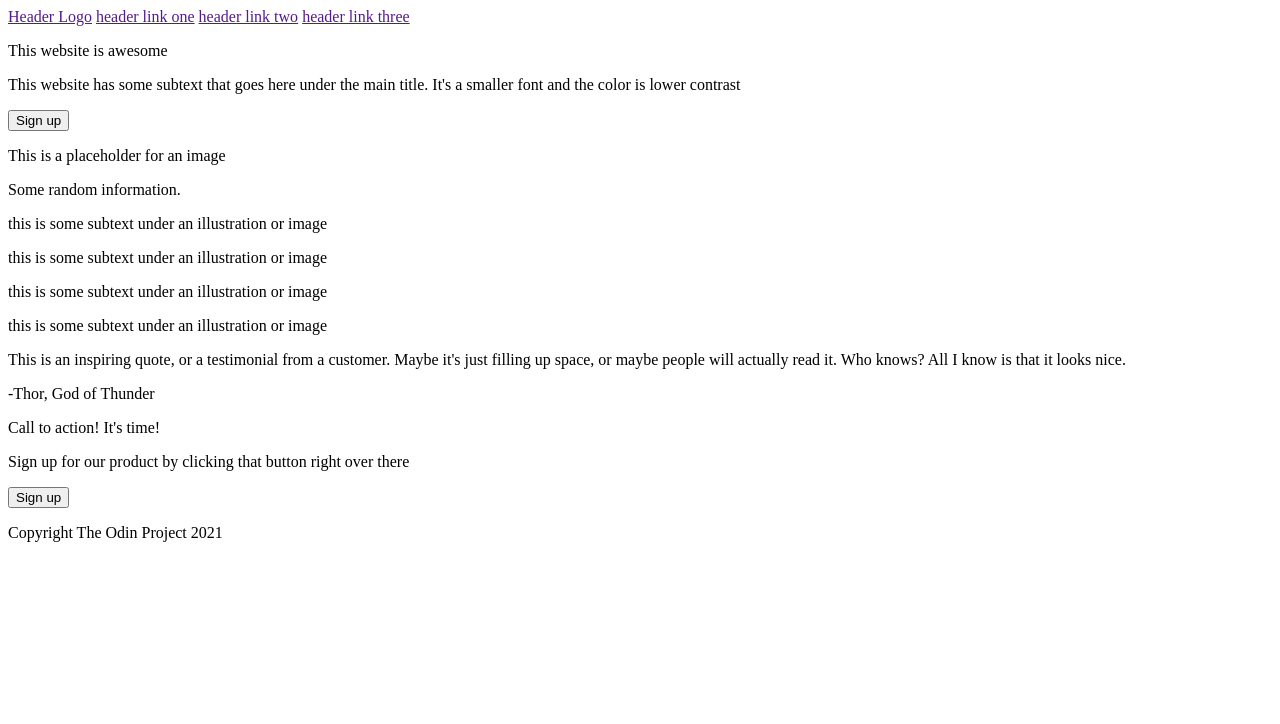
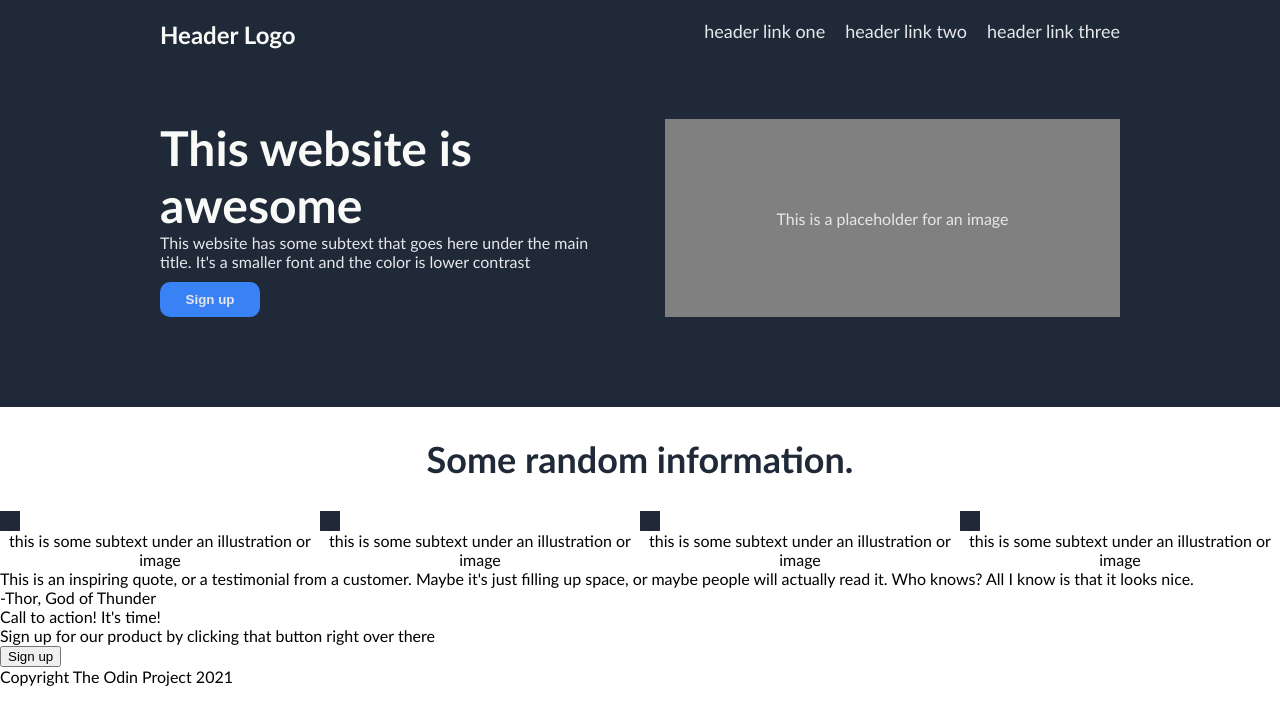
Before and after one commit to dragon-slayer875/flexbox-test-project, a plain HTML site: page index.html in a window 1280 px wide. Drawn offline with Linux system fonts and the light colour scheme.

Commit message:
Update main-sec-2 in HTML and add CSS
Enclosed the divs and subtexts in main-sec-2 in another div so that they
can be arranged vertically.
Also added content style.css

```diff
--- a/index.html
+++ b/index.html
@@ -1,6 +1,7 @@
 <!DOCTYPE html>
 <html lang="en">
 <head>
+    <link rel="stylesheet" href="style.css">
     <meta charset="UTF-8">
     <meta http-equiv="X-UA-Compatible" content="IE=edge">
     <meta name="viewport" content="width=device-width, initial-scale=1.0">
@@ -25,30 +26,38 @@
             </p>
             <button class="sign-up-button">Sign up</button>
             </div>
-            <p class="image-placeholder">
-                This is a placeholder for an image
-            </p>
+            <div class="image-placeholder">
+                <p>This is a placeholder for an image</p>
+            </div>
         </div>
     </div>
     <div class="main-sec-2">
         <p class="main-sec-2-heading">Some random information.</p>
         <div class="main-sec-2-content">
+            <div class="main-sec-2-content-item">
                 <div class="placeholder"></div>
                 <p class="placeholder-subtext">
                     this is some subtext under an illustration or image
                 </p>
+            </div>
+            <div class="main-sec-2-content-item">
                     <div class="placeholder"></div>
                     <p class="placeholder-subtext">
                         this is some subtext under an illustration or image
                     </p>
+            </div>
+            <div class="main-sec-2-content-item">
                     <div class="placeholder"></div>
                     <p class="placeholder-subtext">
                         this is some subtext under an illustration or image
                     </p>
+            </div>
+            <div class="main-sec-2-content-item">
                     <div class="placeholder"></div>
                     <p class="placeholder-subtext">
                         this is some subtext under an illustration or image
                     </p>
+            </div>
         </div>
     </div>
     <div class="main-sec-3">
--- a/style.css
+++ b/style.css
@@ -0,0 +1,125 @@
+body {
+    display: flex;
+    flex-direction: column;
+    font-family: 'Gill Sans', 'Gill Sans MT', Calibri, 'Trebuchet MS', sans-serif;
+    margin: 0px;
+    padding: 0px;
+}
+
+a {
+    -webkit-text-fill-color: #E5E7EB;
+    text-decoration: none;
+    font-size: 18px;
+}
+
+p {
+    margin: 0px;
+    padding: 0px;
+}
+
+.main-sec-1 {
+    display: flex;
+    flex-direction: column;
+    background-color: #1F2937;
+    -webkit-text-fill-color: #E5E7EB;
+    padding: 0px 150px 90px 150px;
+}
+
+.header {
+    margin: 20px 10px 0px 10px;
+    gap: 20px;
+    display: flex;
+}
+
+.header-elements {
+    flex: 1;
+}
+
+.logo {
+    margin-right: auto;
+    font-size: 24px;
+    -webkit-text-fill-color: #F9FAF8;
+    font-weight: bold;
+}
+
+.main-sec-1-content {
+    margin: 70px 10px 0px 10px;
+    display: flex;
+}
+
+.main-sec-1-textandbutton {
+    flex: 1;
+    display: flex;
+    flex-direction: column;
+    box-sizing: border-box;
+    padding-right: 50px;
+
+}
+
+.sec-1-heading {
+    flex: 1;
+    font-size: 48px;
+    font-weight: bolder;
+    -webkit-text-fill-color: #F9FAF8;
+}
+
+.sec-1-paragraph {
+    flex: 1;
+    margin-bottom: 11px;
+}
+
+.sign-up-button {
+    background-color: #3882F6;
+    flex: 0;
+    border: 0px;
+    padding: 10px;
+    width: 100px;
+    border-radius: 10px;
+    font-weight:600;
+}
+
+.image-placeholder {
+    flex: 1;
+    display: flex;
+    justify-content: center;
+    align-items: center;
+    background-color: grey;
+
+}
+
+.main-sec-2 {
+    display: flex;
+    flex-direction: column;
+    justify-content: space-evenly;
+    align-items: center;
+}
+
+.main-sec-2-heading {
+    font-size: 36px;
+    -webkit-text-fill-color: #1F2937;
+    margin: 30px;
+    font-weight: bolder;
+}
+
+.main-sec-2-content {
+    display: flex;
+}
+
+.main-sec-2-content-item {
+    display: flex;
+    flex-direction: column;
+}
+
+.placeholder {
+    width: 20px;
+    height: 20px;
+    flex: 1 1 auto;
+    border: 15px #3882F6;
+    background-color: #1F2937;
+}
+
+.placeholder-subtext {
+    font-weight: 10;
+    flex: 1 1 auto;
+    text-align: center;
+}
```
Lines whose indentation alone changed are shown as unchanged.
